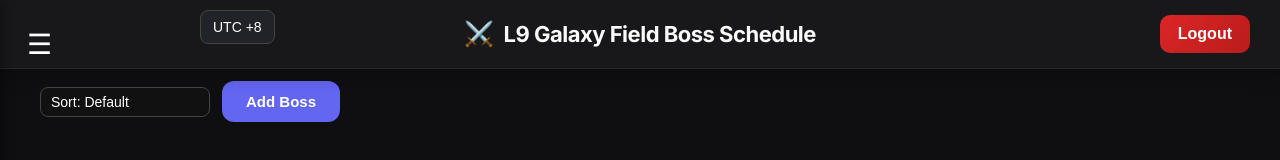
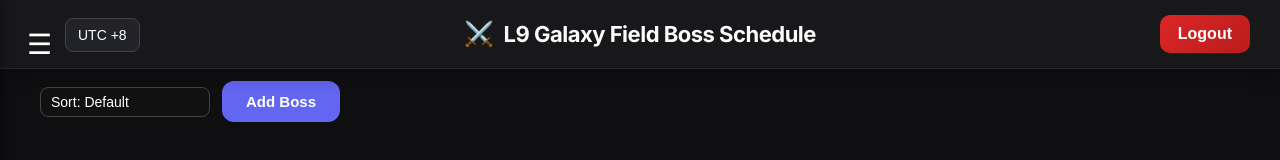
Before and after one commit to Keenlyien/galaxy-l9, a website: page dashboard.html in a window 1280 px wide. Drawn offline with Linux system fonts and the light colour scheme; no server answers; sample sign-in values are in the browser's storage.

Commit message:
Fix pre-notifications and timezone alignment

```diff
--- a/api/notify.js
+++ b/api/notify.js
@@ -86,6 +86,11 @@ async function sendDiscordMessage(webhookUrl, content, title, color) {
 export default async function handler(req, res) {
   try {
     console.log("Notify API called", req.method, req.body);
+
+    // Allow both GET and POST for cron job compatibility
+    if (req.method !== 'GET' && req.method !== 'POST') {
+      return res.status(405).json({ error: 'Method not allowed' });
+    }
     const client = await getClient();
     const db = client.db("galaxy_l9");
 
--- a/styles.css
+++ b/styles.css
@@ -220,12 +220,12 @@ body {
 }
 
 
-/* TIMEZONE  */
+/* TIMEZONE - Next to hamburger menu */
 #tz-select {
-    position: absolute;
-    left: 200px; /* adjust if needed */
-    top: 39%;
-    transform: translateY(-50%);
+    position: fixed;
+    left: 65px;
+    top: 18px;
+    z-index: 1001;
     padding: 8px 12px;
     background: #222328;
     color: #ffffff;
```
